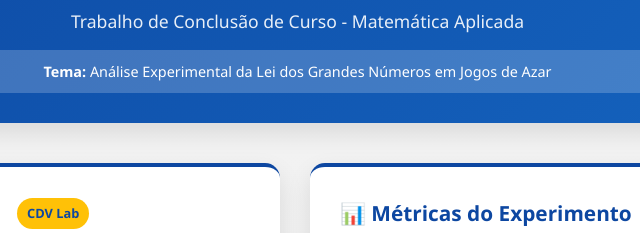
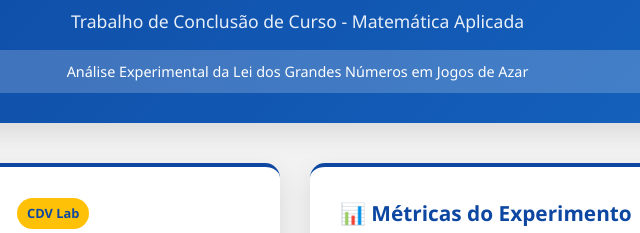
Before and after one commit to MZT01/TccExperimento, a plain HTML site: page index.html in a window 1280 px wide. Shown: the part 158-391 px from the top of the page, 345-985 px from the left. Drawn offline with nearby package versions, Linux system fonts and the light colour scheme.

Commit message:
Fix strong tag in TCC info section

```diff
--- a/index.html
+++ b/index.html
@@ -537,7 +537,7 @@
             <h1 class="lab-title">🔬 Laboratório de Probabilidade Aplicada</h1>
             <p class="lab-subtitle">Trabalho de Conclusão de Curso - Matemática Aplicada</p>
             <div class="tcc-info">
-                <strong>Tema:</strong> Análise Experimental da Lei dos Grandes Números em Jogos de Azar
+                <strong></strong> Análise Experimental da Lei dos Grandes Números em Jogos de Azar
             </div>
 
             <!-- Controle de animações -->
```
